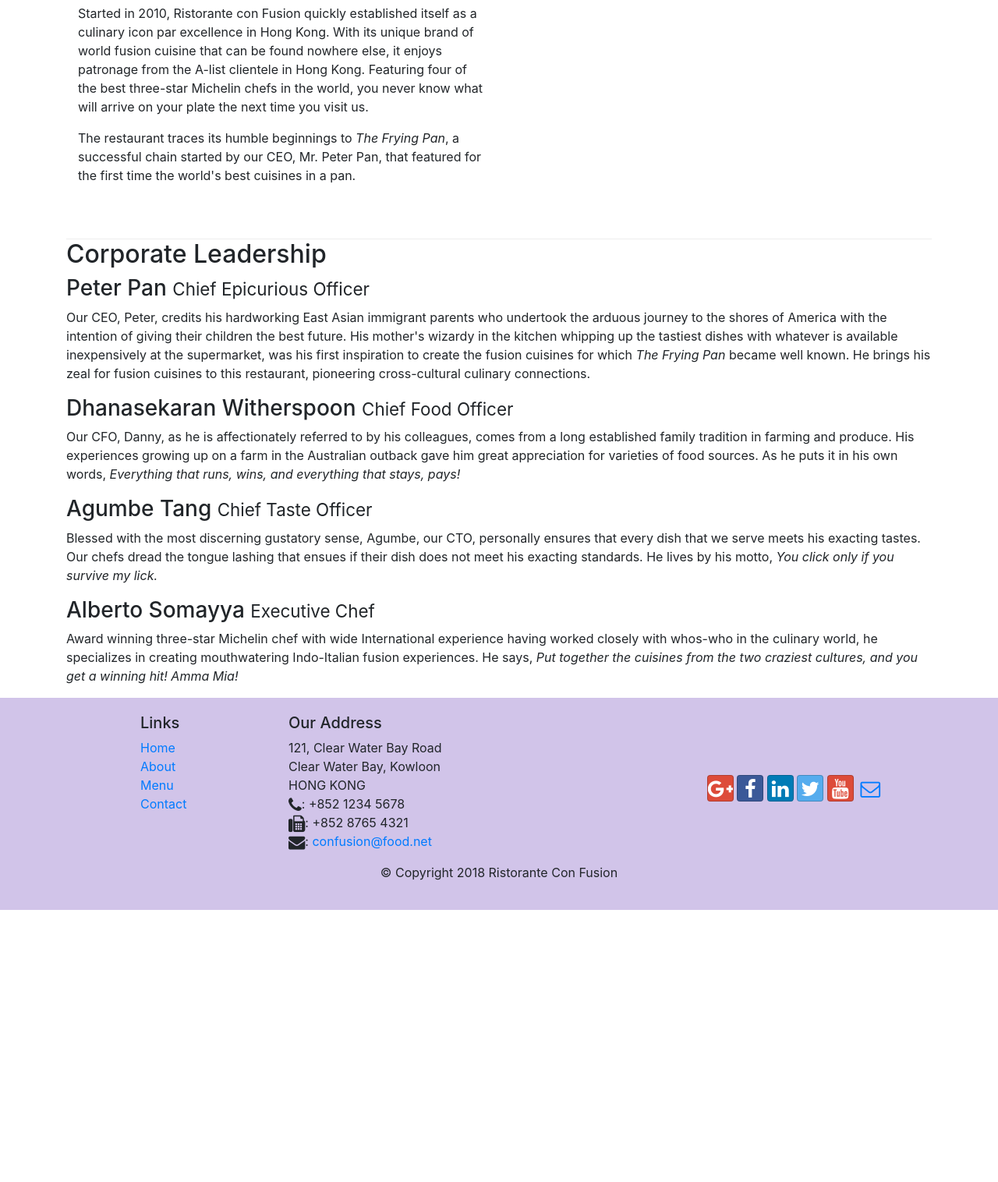
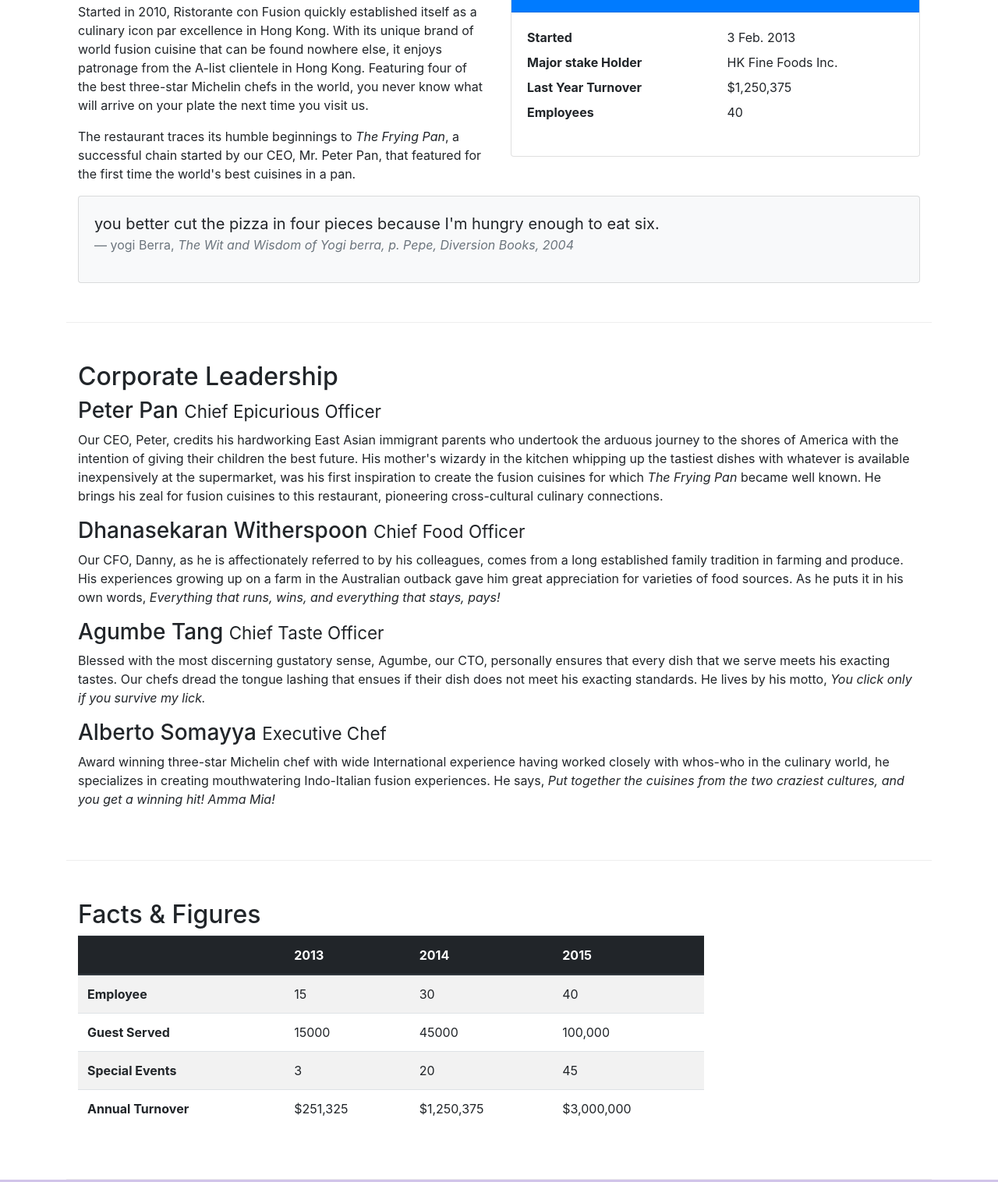
Before and after one commit to gautamkriiest/ConFusion-Web-, a website: page aboutus.html in a window 1280 px wide. Shown: the part 558-2074 px from the top of the page at 78% size. Before the commit the page ends 1725 px from the top, so only its background shows below. Drawn offline with nearby package versions, Linux system fonts and the light colour scheme.

Commit message:
Tables & Cards

```diff
--- a/aboutus.html
+++ b/aboutus.html
@@ -65,13 +65,41 @@
                     in Hong Kong. Featuring four of the best three-star Michelin chefs in the world, you never know what will arrive on your plate the next time you visit us.</p>
                 <p>The restaurant traces its humble beginnings to <em>The Frying Pan</em>, a successful chain started by our CEO, Mr. Peter Pan, that featured for the first time the world's best cuisines in a pan.</p>
             </div>
-            <div class="col-12 col-sm">
+            <div class="col-sm">
+                <div class="card">
+                    <h3 class="card-header bg-primary text-white">Facts At a Glance</h3>
+                    <div class="card-body">
+                        <dl class="row">
+                            <dt class="col-6">Started</dt>
+                            <dd class="col-6">3 Feb. 2013</dd>
+                            <dt class="col-6">Major stake Holder</dt>
+                            <dd class="col-6">HK Fine Foods Inc.</dd>
+                            <dt class="col-6">Last Year Turnover</dt>
+                            <dd class="col-6">$1,250,375</dd>
+                            <dt class="col-6">Employees</dt>
+                            <dd class="col-6">40</dd>
+                        </dl>
+                    </div>
+                </div>
+            </div>
+            <div class="col-12">
+                <div class="card card-body bg-light">
+                    <blockquote class="blockquote">
+                        <p class="mb-0">you better cut the pizza in four pieces because I'm hungry enough to eat six.
+                        </p>
+                        <footer class="blockquote-footer">yogi Berra,
+                            <cite title="source Title">The Wit and Wisdom of
+                                Yogi berra, p. Pepe, Diversion Books, 2004
+                            </cite>
+                        </footer>
+                    </blockquote>
+                </div>
             </div>
         </div>
 
 
-        <div class="row align-content-center">
-            <div class="col-12 col-sm-12">
+        <div class="row row-content">
+            <div class="col-12">
                 <h2>Corporate Leadership</h2>
                 <h3>Peter Pan <small>Chief Epicurious Officer</small></h3>
                 <p class="d-none d-sm-block">Our CEO, Peter, credits his hardworking East Asian immigrant parents who undertook the arduous journey to the shores of America with the intention of giving their children the best future. His mother's wizardy in the kitchen whipping up
@@ -85,6 +113,49 @@
                     He lives by his motto, <em>You click only if you survive my lick.</em></p>
                 <h3>Alberto Somayya <small>Executive Chef</small></h3>
                 <p class="d-none d-sm-block">Award winning three-star Michelin chef with wide International experience having worked closely with whos-who in the culinary world, he specializes in creating mouthwatering Indo-Italian fusion experiences. He says, <em>Put together the cuisines from the two craziest cultures, and you get a winning hit! Amma Mia!</em></p>
+            </div>
+        </div>
+        <div class="row row-content">
+            <div class="col-12 col-sm-9">
+                <h2>Facts &amp; Figures</h2>
+                <div class="table-responsive">
+                    <table class="table table-striped">
+                        <thead class="thead-dark">
+                            <tr>
+                                <th>&nbsp;</th>
+                                <th>2013</th>
+                                <th>2014</th>
+                                <th>2015</th>
+                            </tr>
+                        </thead>
+                        <tbody>
+                            <tr>
+                                <th>Employee</th>
+                                <td>15</td>
+                                <td>30</td>
+                                <td>40</td>
+                            </tr>
+                            <tr>
+                                <th>Guest Served</th>
+                                <td>15000</td>
+                                <td>45000</td>
+                                <td>100,000</td>
+                            </tr>
+                            <tr>
+                                <th>Special Events</th>
+                                <td>3</td>
+                                <td>20</td>
+                                <td>45</td>
+                            </tr>
+                            <tr>
+                                <th>Annual Turnover</th>
+                                <td>$251,325</td>
+                                <td>$1,250,375</td>
+                                <td>$3,000,000</td>
+                            </tr>
+                        </tbody>
+                    </table>
+                </div>
             </div>
         </div>
 
```
